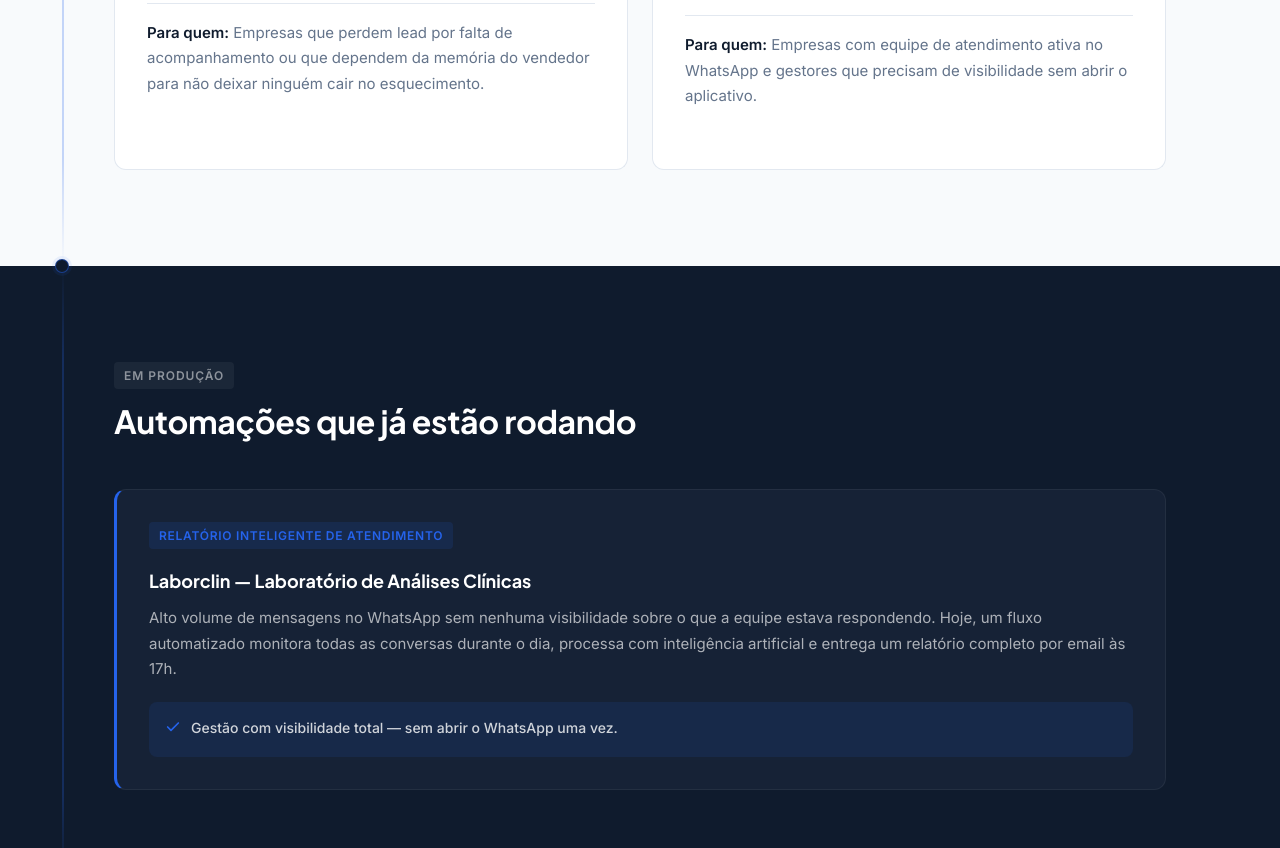
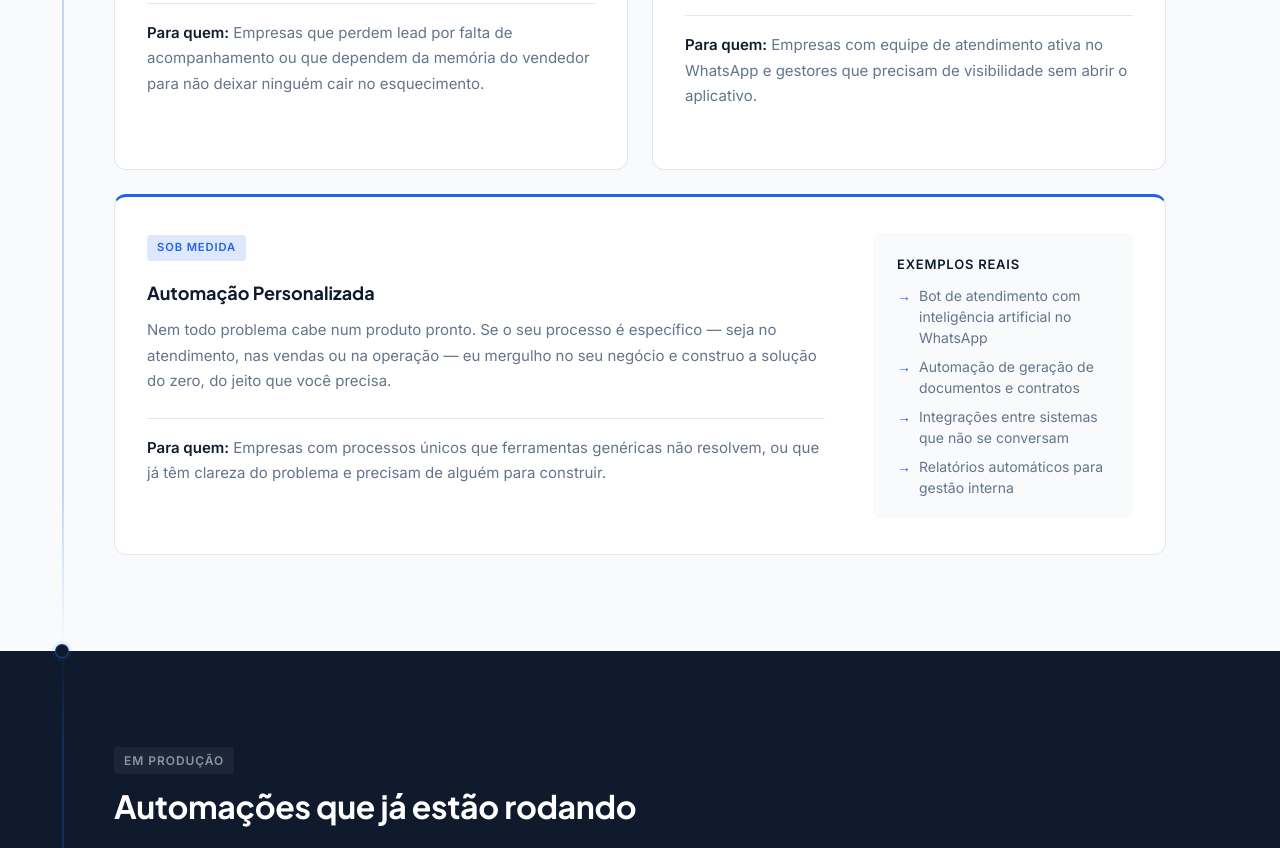
Before and after one commit to leomazzeu/landing-page-v1, a plain HTML site: page index.html in a window 1280 px wide. Shown: the part 2989-3837 px from the top of the page. Drawn offline with Linux system fonts and the light colour scheme.

Commit message:
Adiciona card de Automação Personalizada em largura total na seção Soluções
Card full-width com coluna lateral de exemplos reais (bot IA, documentos, integrações)

Co-Authored-By: Claude Sonnet 4.6 <noreply@anthropic.com>

```diff
--- a/index.html
+++ b/index.html
@@ -625,9 +625,62 @@
         color: var(--navy);
         font-weight: 600;
       }
+      .solucao-card--wide {
+        grid-column: 1 / -1;
+        flex-direction: row;
+        gap: 48px;
+        align-items: flex-start;
+      }
+      .solucao-card--wide .solucao-body {
+        flex: 1;
+      }
+      .solucao-card--wide .solucao-exemplos {
+        flex-shrink: 0;
+        width: 260px;
+        background: var(--off-white);
+        border-radius: 8px;
+        padding: 20px 24px;
+      }
+      .solucao-card--wide .solucao-exemplos p {
+        font-size: 0.8125rem;
+        font-weight: 600;
+        color: var(--navy);
+        margin-bottom: 10px;
+        text-transform: uppercase;
+        letter-spacing: 0.06em;
+      }
+      .solucao-card--wide .solucao-exemplos ul {
+        list-style: none;
+        padding: 0;
+        margin: 0;
+        display: flex;
+        flex-direction: column;
+        gap: 8px;
+      }
+      .solucao-card--wide .solucao-exemplos li {
+        font-size: 0.875rem;
+        color: var(--slate);
+        line-height: 1.5;
+        display: flex;
+        align-items: flex-start;
+        gap: 8px;
+      }
+      .solucao-card--wide .solucao-exemplos li::before {
+        content: "→";
+        color: var(--blue);
+        font-weight: 600;
+        flex-shrink: 0;
+      }
       @media (max-width: 768px) {
         .solucoes-grid {
           grid-template-columns: 1fr;
+        }
+        .solucao-card--wide {
+          flex-direction: column;
+          gap: 24px;
+        }
+        .solucao-card--wide .solucao-exemplos {
+          width: 100%;
         }
       }
 
@@ -1106,6 +1159,26 @@
             </p>
             <p class="solucao-for"><strong>Para quem:</strong> Empresas com equipe de atendimento ativa no WhatsApp e gestores que precisam de visibilidade sem abrir o aplicativo.</p>
           </div>
+          <div class="solucao-card solucao-card--wide fade-in">
+            <div class="solucao-body">
+              <span class="solucao-tag">Sob Medida</span>
+              <h3>Automação Personalizada</h3>
+              <p>
+                Nem todo problema cabe num produto pronto. Se o seu processo é específico — seja no atendimento, nas vendas
+                ou na operação — eu mergulho no seu negócio e construo a solução do zero, do jeito que você precisa.
+              </p>
+              <p class="solucao-for"><strong>Para quem:</strong> Empresas com processos únicos que ferramentas genéricas não resolvem, ou que já têm clareza do problema e precisam de alguém para construir.</p>
+            </div>
+            <div class="solucao-exemplos">
+              <p>Exemplos reais</p>
+              <ul>
+                <li>Bot de atendimento com inteligência artificial no WhatsApp</li>
+                <li>Automação de geração de documentos e contratos</li>
+                <li>Integrações entre sistemas que não se conversam</li>
+                <li>Relatórios automáticos para gestão interna</li>
+              </ul>
+            </div>
+          </div>
         </div>
       </div>
     </section>
```
